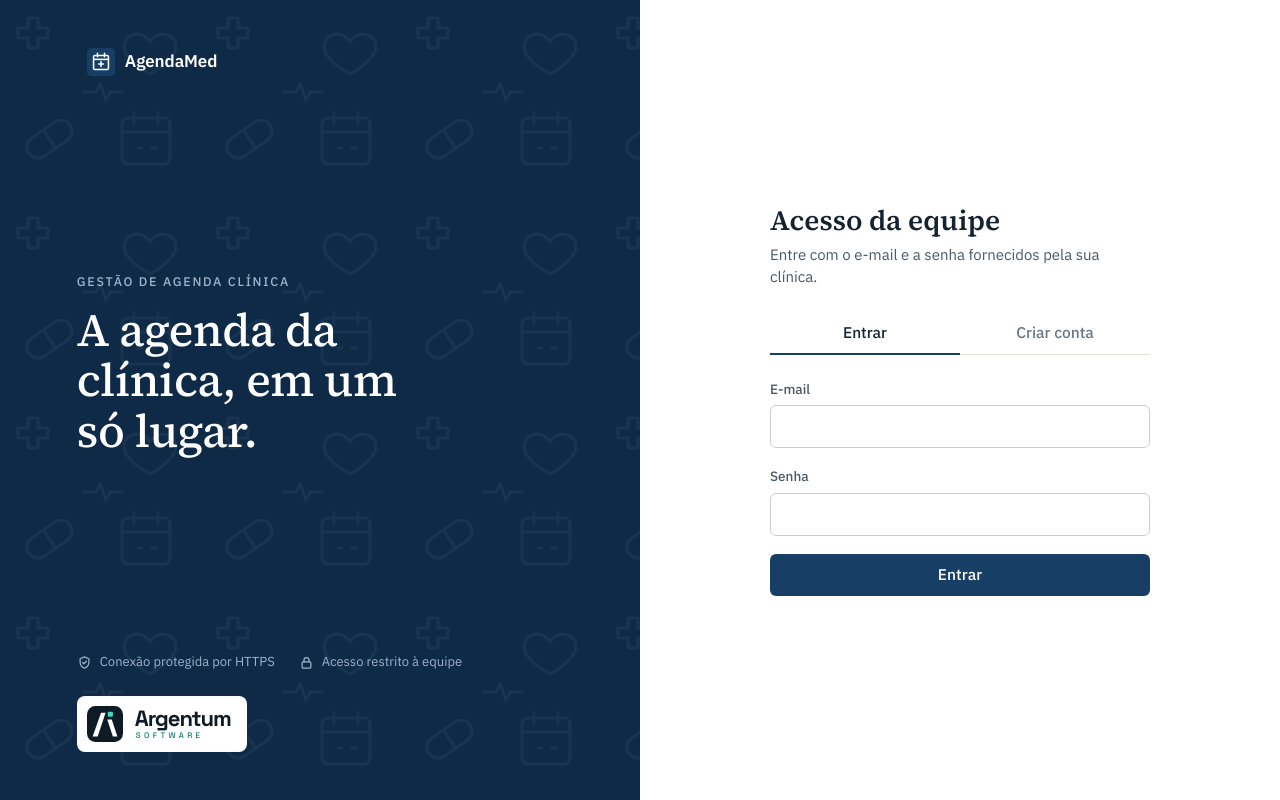
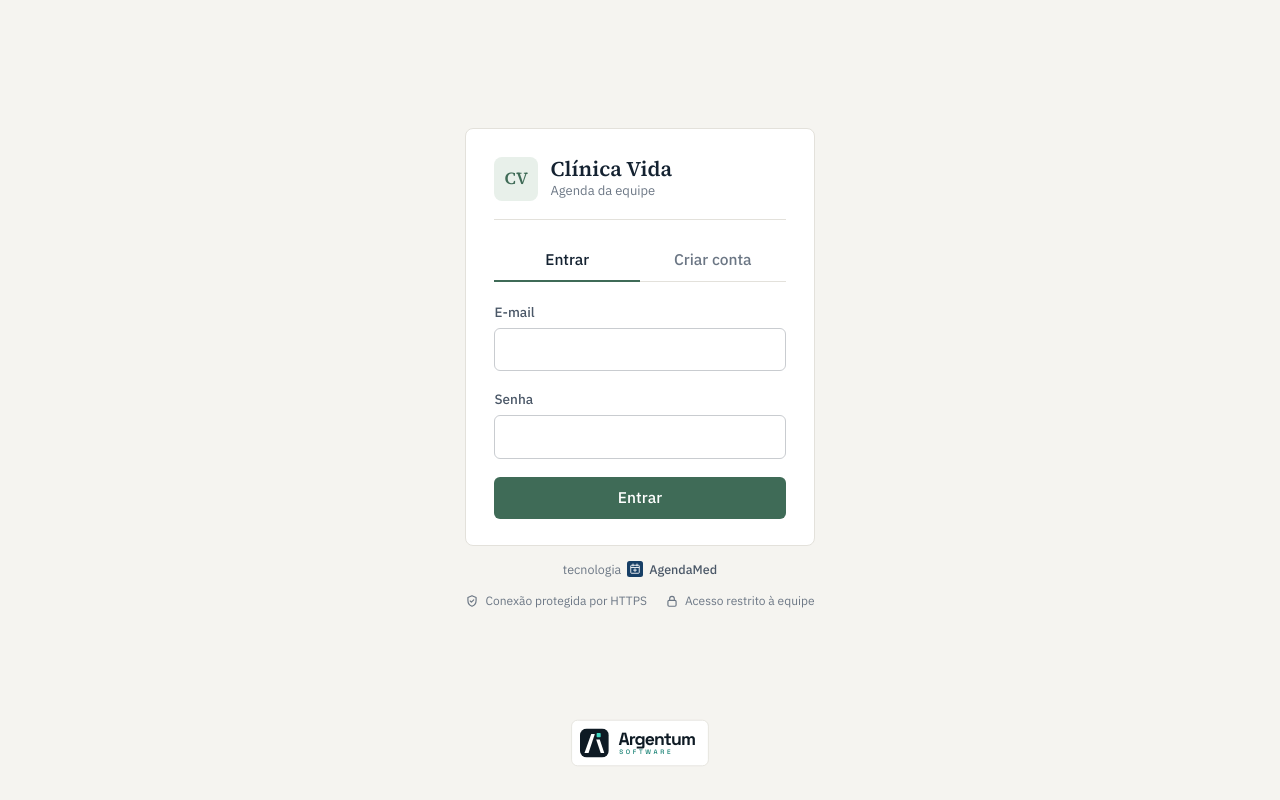
Before and after one commit to luisgustavoprata/agendamed, a plain HTML site: page agendamed/static/index.html in a window 1280 px wide. Drawn offline with Linux system fonts and the light colour scheme; no server answers.

Commit message:
Login com a marca da clínica (modelo de exemplo)
Cartão central com o logo e a cor da clínica (Clínica Vida, de exemplo) e o
AgendaMed como assinatura discreta, mostrando como cada clínica cliente
poderia ter o próprio login. A marca Argentum fica no rodapé.

Co-Authored-By: Claude Opus 5.5 <noreply@anthropic.com>

```diff
--- a/agendamed/static/app.js
+++ b/agendamed/static/app.js
@@ -563,24 +563,30 @@ function argentumMark() {
       h("span", { class: "argentum__sub" }, "SOFTWARE")));
 }
 
+/* Login com a marca da clínica: cada clínica entraria com o próprio logo e a própria cor,
+   e o AgendaMed aparece só como assinatura. Aqui, uma clínica de exemplo. */
+const CLINIC_BRAND = { name: "Clínica Vida", initials: "CV", tagline: "Agenda da equipe" };
+
+function clinicHeader() {
+  return h("div", { class: "clinic-mark" },
+    h("span", { class: "clinic-mark__logo", "aria-hidden": "true" }, CLINIC_BRAND.initials),
+    h("div", null,
+      h("p", { class: "clinic-mark__name" }, CLINIC_BRAND.name),
+      h("p", { class: "clinic-mark__tagline" }, CLINIC_BRAND.tagline)));
+}
+
 function renderLogin() {
-  document.title = "Entrar | AgendaMed";
+  document.title = `Entrar | ${CLINIC_BRAND.name}`;
   let mode = "login";
 
-
-  const brand = h("section", { class: "login__brand" },
-    h("div", { class: "brand" }, h("img", { src: "/static/icon.svg", alt: "" }), h("span", null, "AgendaMed")),
-    h("div", null,
-      h("p", { class: "login__eyebrow" }, "Gestão de agenda clínica"),
-      h("p", { class: "login__title" }, "A agenda da clínica, em um só lugar.")),
-    h("div", { class: "login__bottom" },
-      h("p", { class: "login__foot" },
-        h("span", null, icon("shield"), "Conexão protegida por HTTPS"),
-        h("span", null, icon("lock"), "Acesso restrito à equipe")),
-      argentumMark()));
-
-  const card = h("div", { class: "login__card" });
-  const panel = h("main", { class: "login__panel" }, card);
+  const card = h("div", { class: "login__card login__card--boxed" });
+  const panel = h("main", { class: "login__center" },
+    card,
+    h("p", { class: "login__powered" },
+      "tecnologia", h("img", { src: "/static/icon.svg", alt: "" }), h("strong", null, "AgendaMed")),
+    h("p", { class: "login__trust" },
+      h("span", null, icon("shield"), "Conexão protegida por HTTPS"),
+      h("span", null, icon("lock"), "Acesso restrito à equipe")));
   let demoMode = false;
   let signupOpen = true;
 
@@ -653,11 +659,10 @@ function renderLogin() {
     }
 
     fill(card,
-      h("div", null,
-        h("h1", { class: "login__heading" }, isLogin ? "Acesso da equipe" : "Criar uma conta"),
-        h("p", { class: "login__sub" }, isLogin
-          ? "Entre com o e-mail e a senha fornecidos pela sua clínica."
-          : "Use um e-mail que você acessa. A senha precisa ter ao menos 8 caracteres.")),
+      clinicHeader(),
+      h("h1", { class: "visually-hidden" }, `Entrar na agenda da ${CLINIC_BRAND.name}`),
+      !isLogin && h("p", { class: "login__sub" },
+        "Use um e-mail que você acessa. A senha precisa ter ao menos 8 caracteres."),
       tabs, demoBlock, form);
   }
 
@@ -668,7 +673,9 @@ function renderLogin() {
   }
 
   draw();
-  fill(root(), h("div", { class: "login" }, brand, panel));
+  fill(root(), h("div", { class: "login login--clinic" },
+    panel,
+    h("footer", { class: "login__signature" }, argentumMark())));
 }
 
 /* ---------- Agendar (fluxo guiado) ---------- */
--- a/agendamed/static/styles.css
+++ b/agendamed/static/styles.css
@@ -203,6 +203,41 @@ select.input { padding-right: 32px; }
   font-weight: 500; text-decoration: underline; text-underline-offset: 3px; cursor: pointer;
 }
 .link-btn:hover { color: var(--navy-deep); }
+
+/* Login com a marca da clínica (exemplo): cartão central, cor da clínica nos botões e o
+   AgendaMed como assinatura discreta. */
+.login--clinic {
+  --clinic: #3f6b57; --clinic-deep: #2f5343; --clinic-wash: #e8f0ea;
+  grid-template-columns: minmax(0, 1fr); grid-template-rows: 1fr auto;
+  background: var(--paper);
+}
+.login__center { display: grid; place-content: center; justify-items: center; gap: 14px; padding: 48px 20px 24px; }
+.login__card--boxed {
+  width: min(380px, 100%); max-width: none; gap: 20px; padding: 28px 28px 26px;
+  background: var(--surface); border: 1px solid var(--line); border-radius: var(--radius-l);
+}
+.clinic-mark { display: flex; align-items: center; gap: 12px; padding-bottom: 18px; border-bottom: 1px solid var(--line); }
+.clinic-mark__logo {
+  width: 44px; height: 44px; flex: none; border-radius: var(--radius-l);
+  display: grid; place-items: center; background: var(--clinic-wash); color: var(--clinic);
+  font-family: var(--font-display); font-size: 17px; font-weight: 600; letter-spacing: 0.02em;
+}
+.clinic-mark__name { font-family: var(--font-display); font-size: 21px; font-weight: 600; line-height: 1.15; }
+.clinic-mark__tagline { font-size: 13px; color: var(--ink-faint); }
+.login--clinic .btn--primary { background: var(--clinic); }
+.login--clinic .btn--primary:hover:not(:disabled) { background: var(--clinic-deep); }
+.login--clinic .tabs__btn[aria-selected="true"] { border-bottom-color: var(--clinic); }
+.login--clinic .input:focus-visible { border-color: var(--clinic); box-shadow: 0 0 0 3px var(--clinic-wash); }
+.login--clinic :focus-visible { outline-color: var(--clinic); }
+.login--clinic .link-btn { color: var(--clinic); }
+.login__powered { display: flex; align-items: center; gap: 6px; font-size: 12.5px; color: var(--ink-faint); }
+.login__powered img { width: 16px; height: 16px; }
+.login__powered strong { font-weight: 500; color: var(--ink-soft); }
+.login__trust { display: flex; flex-wrap: wrap; justify-content: center; gap: 6px 18px; font-size: 12px; color: var(--ink-faint); }
+.login__trust span { display: inline-flex; align-items: center; gap: 6px; }
+.login__trust svg { width: 14px; height: 14px; }
+.login__signature { display: flex; justify-content: center; padding: 0 20px 28px; }
+.login__signature .argentum { transform: scale(0.8); border: 1px solid var(--line); }
 
 /* ---------- Estrutura do app ---------- */
 
```
